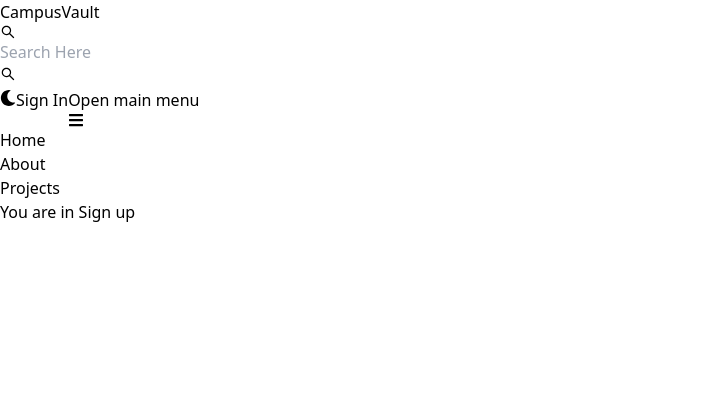
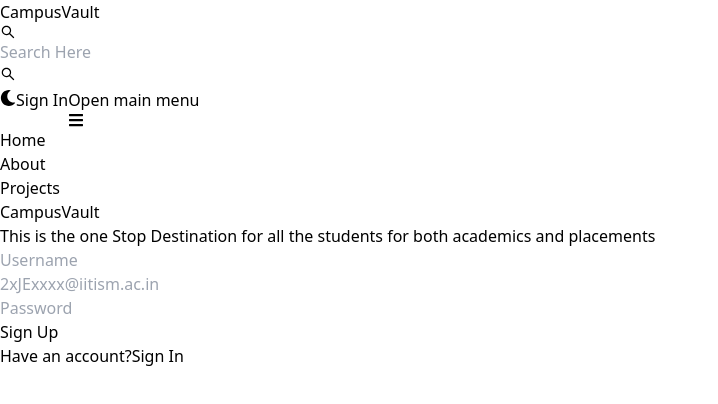
Before and after one commit to SivaKancharla/CampusVault, a React (Vite) app in the folder client/: page /sign-up in a window 1280 px wide. Shown: the top 404 px of the page, without its empty margins (0-718 px from the left). Built offline with nearby package versions, Linux system fonts and the light colour scheme.

Commit message:
create signup page ui

```diff
--- a/client/src/pages/SignUp.jsx
+++ b/client/src/pages/SignUp.jsx
@@ -1,9 +1,65 @@
+import { Alert, Button, Label, Spinner, TextInput } from 'flowbite-react';
 import React from 'react'
+import {Link} from 'react-router-dom'
 
 export default function SignUp() {
   return (
-    <div>
-      You are in Sign up
+    <div className='min-h-screen mt-20'>
+      <div className='flex p-3 max-w-3xl mx-auto flex-col md:flex-row md:items-center gap-5'>
+        {/* left */}
+        <div className='flex-1'>
+          <Link to='/' className='font-bold dark:text-white text-4xl'>
+            <span className='px-2 py-1 bg-gradient-to-r from-indigo-500 via-purple-500 to-pink-500 rounded-lg text-white'>
+              CampusVault
+            </span>
+          </Link>
+          <p className='text-sm mt-5'>
+            This is the one Stop Destination for all the students for both academics and placements
+          </p>
+        </div>
+        {/* right */}
+
+        <div className='flex-1'>
+          <form className='flex flex-col gap-4'>
+            <div>
+              <Label value='Your username' />
+              <TextInput
+                type='text'
+                placeholder='Username'
+                id='username'
+              />
+            </div>
+            <div>
+              <Label value='Your email' />
+              <TextInput
+                type='email'
+                placeholder='2xJExxxx@iitism.ac.in'
+                id='email'
+              />
+            </div>
+            <div>
+              <Label value='Your password' />
+              <TextInput
+                type='password'
+                placeholder='Password'
+                id='password'
+              />
+            </div>
+            <Button
+            type="submit"
+            className="w-full bg-gradient-to-r from-purple-500 via-purple-600 to-pink-500 text-white hover:bg-gradient-to-br focus:ring-4 focus:ring-purple-300"
+          >
+            Sign Up
+          </Button>
+          </form>
+          <div className='flex gap-2 text-sm mt-5'>
+            <span>Have an account?</span>
+            <Link to='/sign-in' className='text-blue-500'>
+              Sign In
+            </Link>
+          </div>
+        </div>
+      </div>
     </div>
   )
 }
```
